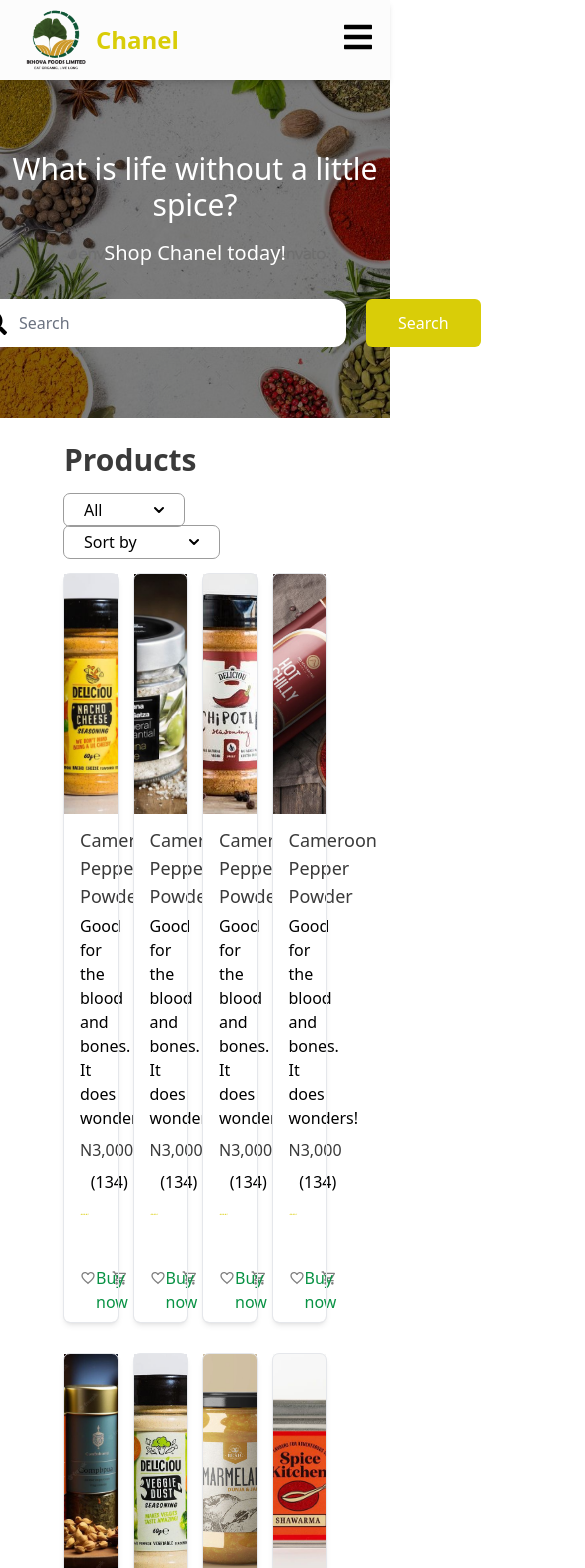
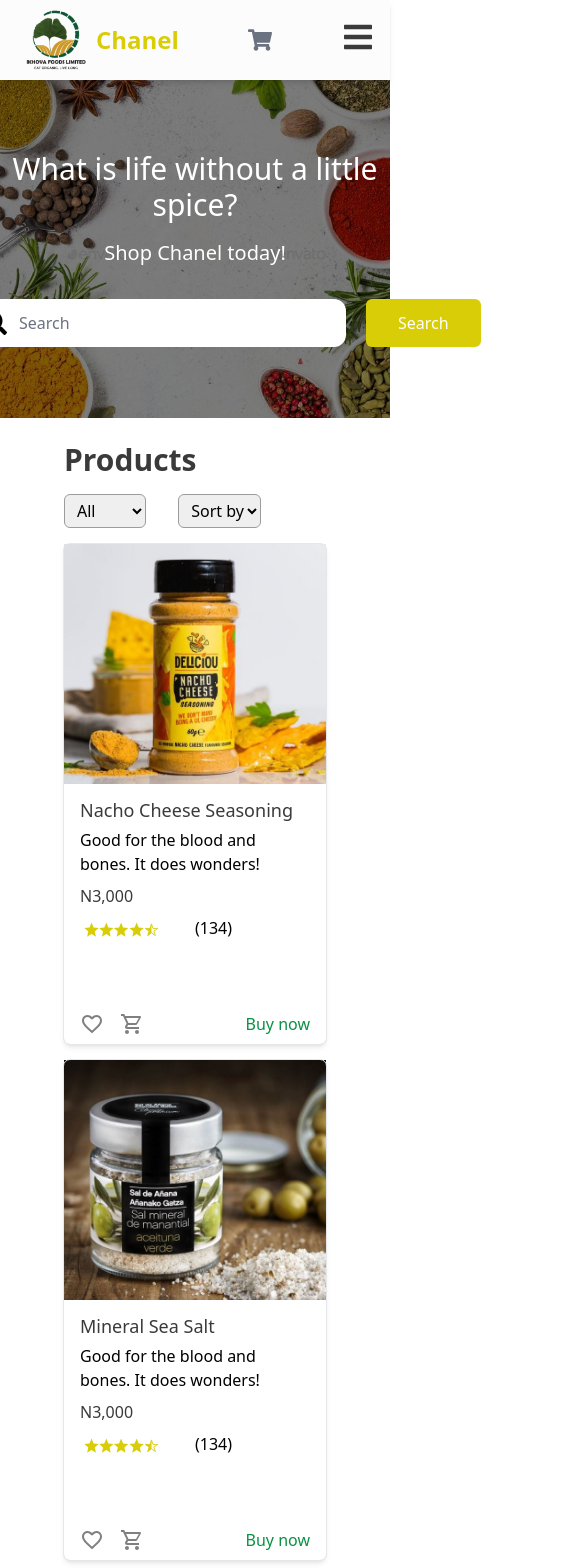
Before and after one commit to Dcomputer22/HNG-stage-two, a React (Vite) app: page / in a window 390 px wide. Shown: the top 1568 px of the page, 585 px wide, since content can reach past the window. Built offline with nearby package versions, Linux system fonts and the light colour scheme.

Commit message:
Make home page responsive

```diff
--- a/src/components/Footer.jsx
+++ b/src/components/Footer.jsx
@@ -4,10 +4,10 @@
 const Footer = () => {
     return (
         <footer className="bg-[#483C31] py-8 text-white mt-3">
-            <div className="container mx-auto px-[60px] flex justify-between items-start">
-            <div className="flex-1 px-12 pr-60">
-            <img src={logo} alt="Logo" className="mb-4" />
-            <p>Stay Updated! Subscribe to our newsletter</p>
+            <div className="container lg:mx-auto lg:px-[60px] md:flex md:justify-between md:items-start">
+            <div className="flex-1 lg:px-12 md:px-6 pr-60">
+            <img src={logo} alt="Logo" className="mb-4 w-20 h-20 md:w-32 md:h-32" />
+            <p className='text-nowrap'>Stay Updated! Subscribe to our newsletter</p>
             <div className="mt-2 flex">
                 <input
                 type="email"
--- a/src/components/Navbar.jsx
+++ b/src/components/Navbar.jsx
@@ -22,15 +22,15 @@
           <Link to="/" className="pt-3 px-3 font-medium text-[#3A3A3A] hover:text-yellow2 hover:border-b border-b-black">About Us</Link>
           <Link to="/" className="pt-3 px-3 font-medium text-[#3A3A3A] hover:text-yellow2 hover:border-b border-b-black">Contact us</Link>
         </div>
-        <div className="hidden md:flex space-x-4">
-          <Link to="/cart" className="text-gray-500 hover:text-yellow2 content-center">
-          <FaShoppingCart className="h-6 w-6 md:h-8 md:w-8" />
+        <div className="space-x-0 md:flex md:space-x-4">
+          <Link to="/cart" className=" text-gray-500 hover:text-yellow2 content-center">
+          <FaShoppingCart className="space-0 h-6 w-6 md:h-8 md:w-8" />
           </Link>
-          <Link to="/" className="outline outline-1 outline-yellow2 text-yellow2 text-nowrap px-3 py-1 md:px-4 md:py-2 rounded-md hover:text-white hover:bg-yellow2">Sign In</Link>
+          <Link to="/" className=" hidden outline outline-1 outline-yellow2 text-yellow2 text-nowrap px-3 py-1 md:px-4 md:py-2 rounded-md hover:text-white hover:bg-yellow2">Sign In</Link>
         </div>
         <div className="md:hidden">
           <button onClick={() => setIsOpen((prevState) => !prevState)}>
-            {IsOpen ? <FaTimes className="h-8 w-8" /> : <FaBars className="h-8 w-8" />}
+            {IsOpen ? <FaTimes className="h-8 w-8 text-yellow2" /> : <FaBars className="h-8 w-8 text-[#3A3A3A]" />}
           </button>
         </div>
       </div>
--- a/src/components/ProductList.jsx
+++ b/src/components/ProductList.jsx
@@ -8,26 +8,21 @@
     return (
         <div className="my-6 mx-16">
             <h1 className="mb-3 text-3xl font-bold text-[#3A3A3A]">Products</h1>
-            <div className="mt-4">
-            <button className="outline outline-1 outline-[#9C9C9C] mr-5 py-1 px-5 rounded-md inline-flex items-center justify-between hover:bg-gray-200">
-                <span className="mr-10">All</span>
-                <span>
-                    <svg class="w-2.5 h-2.5 ms-3" aria-hidden="true" xmlns="http://www.w3.org/2000/svg" fill="none" viewBox="0 0 10 6">
-                    <path stroke="currentColor" stroke-linecap="round" stroke-linejoin="round" stroke-width="2" d="m1 1 4 4 4-4"/>
-                    </svg>
-                </span>
-            </button>
-            <button className="outline outline-1 outline-[#9C9C9C] mr-5 py-1 px-5 rounded-md inline-flex items-center justify-between hover:bg-gray-200">
-                <span className="mr-10">Sort by</span>
-                <span>
-                    <svg class="w-2.5 h-2.5 ms-3" aria-hidden="true" xmlns="http://www.w3.org/2000/svg" fill="none" viewBox="0 0 10 6">
-                    <path stroke="currentColor" stroke-linecap="round" stroke-linejoin="round" stroke-width="2" d="m1 1 4 4 4-4"/>
-                    </svg>
-                </span>
-            </button>
-            </div>
+            <form className='mt-4'>
+                    <div className='grid grid-cols-2 w-3/4 md:w-1/4'>
+                        <select name="select" className='border border-[#9C9C9C] focus-within:outline-none rounded-md hover:bg-gray-200 py-1 pl-2 mr-4'>
+                            <option >All</option>
+                            <option >Some</option>
+                        </select>
+                        <select name="select" className='border border-[#9C9C9C] focus-within:outline-none rounded-md hover:bg-gray-200 py-1 pl-2 ml-4'>
+                            <option >Sort by</option>
+                            <option >Name</option>
+                            <option >Rating</option>
+                        </select>
+                    </div>
+                </form>
 
-            <div className='my-4 grid grid-cols-4 gap-4 mx-auto'>
+            <div className='my-4 md:grid md:grid-cols-2 md:gap-4  lg:grid lg:grid-cols-4 lg:gap-4 mx-auto'>
                 {
                       Products.map(product => {
                         return (
--- a/src/layouts/MainLayout.jsx
+++ b/src/layouts/MainLayout.jsx
@@ -1,11 +1,13 @@
 import { Outlet } from 'react-router-dom';
 import Navbar from '../components/Navbar';
+import Footer from '../components/Footer';
 
 const MainLayout = () => {
     return (
         <>
         <Navbar />
          <Outlet />
+         <Footer />
         </>
     )
 }
--- a/src/pages/CartPage.jsx
+++ b/src/pages/CartPage.jsx
@@ -5,7 +5,6 @@
     return (
         <>
           <CartDescription />
-          <Footer />
         </>
     )
 }
--- a/src/pages/CheckoutPage.jsx
+++ b/src/pages/CheckoutPage.jsx
@@ -5,7 +5,6 @@
     return (
         <>
           <CheckoutDescription />
-          <Footer />
         </>
     )
 }
--- a/src/pages/HomePage.jsx
+++ b/src/pages/HomePage.jsx
@@ -9,7 +9,6 @@
           <Hero />
           <ProductList />
           <Pagination />
-          <Footer />
         </>
     )
 }
--- a/src/pages/ProductPage.jsx
+++ b/src/pages/ProductPage.jsx
@@ -7,7 +7,6 @@
         <>
           <ProductDescription />
           <ProductOverview />
-          <Footer />
         </>
     )
 }
--- a/src/products.json
+++ b/src/products.json
@@ -2,7 +2,7 @@
     {
         "id": "1",
         "image": "images/image1.jpeg",
-        "name": "Cameroon Pepper Powder",
+        "name": "Nacho Cheese Seasoning",
         "description": "Good for the blood and bones. It does wonders!",
         "amount": "N3,000",
         "rating": {
@@ -13,7 +13,7 @@
     {
         "id": "2",
         "image": "images/image2.jpeg",
-        "name": "Cameroon Pepper Powder",
+        "name": "Mineral Sea Salt",
         "description": "Good for the blood and bones. It does wonders!",
         "amount": "N3,000",
         "rating": {
@@ -24,7 +24,7 @@
     {
         "id": "3",
         "image": "images/image3.jpeg",
-        "name": "Cameroon Pepper Powder",
+        "name": "Chipotle Seasoning",
         "description": "Good for the blood and bones. It does wonders!",
         "amount": "N3,000",
         "rating": {
@@ -35,7 +35,7 @@
     {
         "id": "4",
         "image": "images/image4.jpeg",
-        "name": "Cameroon Pepper Powder",
+        "name": "Hot Chilly Pepper",
         "description": "Good for the blood and bones. It does wonders!",
         "amount": "N3,000",
         "rating": {
@@ -46,7 +46,7 @@
     {
         "id": "5",
         "image": "images/image5.jpeg",
-        "name": "Cameroon Pepper Powder",
+        "name": "Cimmamon Ground Powder",
         "description": "Good for the blood and bones. It does wonders!",
         "amount": "N3,000",
         "rating": {
@@ -57,7 +57,7 @@
     {
         "id": "6",
         "image": "images/image6.jpeg",
-        "name": "Cameroon Pepper Powder",
+        "name": "Veggie Dust Seasoning",
         "description": "Good for the blood and bones. It does wonders!",
         "amount": "N3,000",
         "rating": {
@@ -79,7 +79,7 @@
     {
         "id": "8",
         "image": "images/image8.jpeg",
-        "name": "Cameroon Pepper Powder",
+        "name": "Shawarma Spice",
         "description": "Good for the blood and bones. It does wonders!",
         "amount": "N3,000",
         "rating": {
@@ -101,7 +101,7 @@
     {
         "id": "10",
         "image": "images/image10.jpeg",
-        "name": "Cameroon Pepper Powder",
+        "name": "Chili Lime",
         "description": "Good for the blood and bones. It does wonders!",
         "amount": "N3,000",
         "rating": {
@@ -112,7 +112,7 @@
     {
         "id": "11",
         "image": "images/image11.jpeg",
-        "name": "Cameroon Pepper Powder",
+        "name": "Chipotle Seasoning",
         "description": "Good for the blood and bones. It does wonders!",
         "amount": "N3,000",
         "rating": {
@@ -123,7 +123,7 @@
     {
         "id": "12",
         "image": "images/image12.jpeg",
-        "name": "Cameroon Pepper Powder",
+        "name": "Rosemary Seasoning",
         "description": "Good for the blood and bones. It does wonders!",
         "amount": "N3,000",
         "rating": {
@@ -134,7 +134,7 @@
     {
         "id": "13",
         "image": "images/image13.jpeg",
-        "name": "Cameroon Pepper Powder",
+        "name": "Chipotle Seasoning",
         "description": "Good for the blood and bones. It does wonders!",
         "amount": "N3,000",
         "rating": {
@@ -145,7 +145,7 @@
     {
         "id": "14",
         "image": "images/image14.jpeg",
-        "name": "Cameroon Pepper Powder",
+        "name": "Veggie Dust Seasoning",
         "description": "Good for the blood and bones. It does wonders!",
         "amount": "N3,000",
         "rating": {
@@ -156,7 +156,7 @@
     {
         "id": "15",
         "image": "images/image15.jpeg",
-        "name": "Cameroon Pepper Powder",
+        "name": "Nacho Cheese Seasoning",
         "description": "Good for the blood and bones. It does wonders!",
         "amount": "N3,000",
         "rating": {
@@ -167,7 +167,7 @@
     {
         "id": "16",
         "image": "images/image16.jpeg",
-        "name": "Cameroon Pepper Powder",
+        "name": "Shawarma Spice",
         "description": "Good for the blood and bones. It does wonders!",
         "amount": "N3,000",
         "rating": {
```
